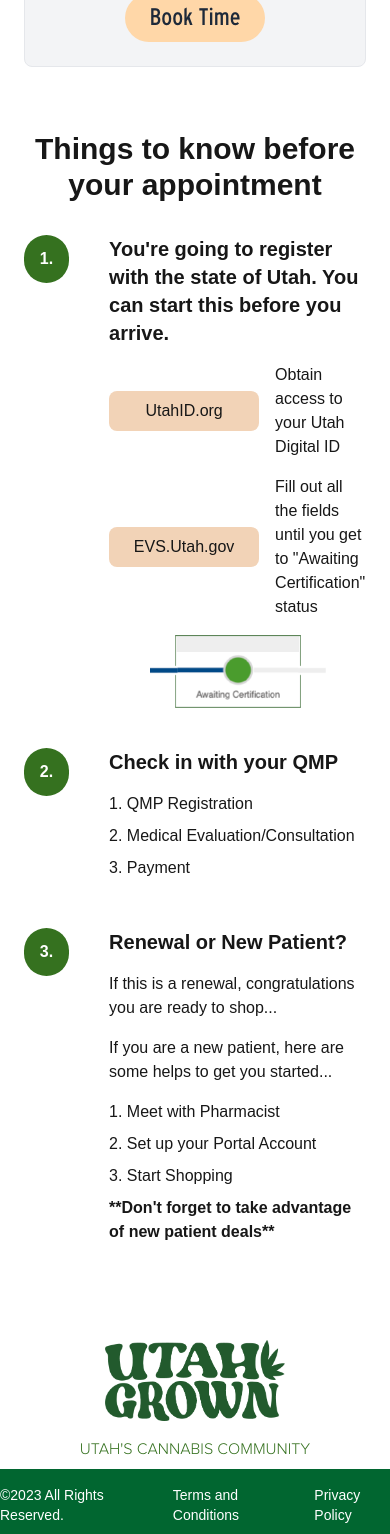
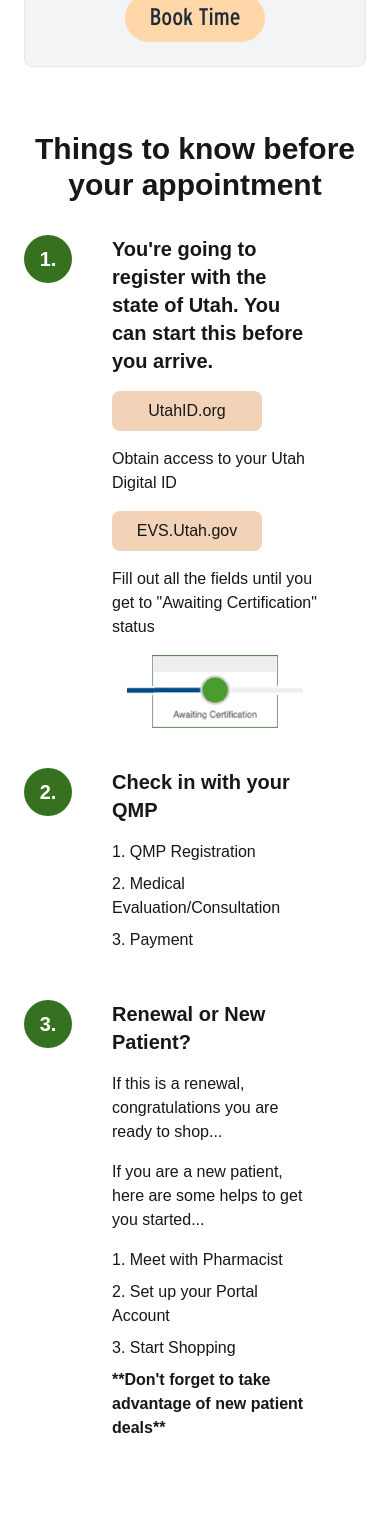
Before and after one commit to Diegopie/sapa-nextjs, a Next.js app: page / in a window 390 px wide. Shown: the part 1540-3074 px from the top of the page. Built offline with nearby package versions, Linux system fonts and the light colour scheme.

Commit message:
changed to jsx, fixed ts errors; mour mobile apotimizations

```diff
--- a/src/app/components/HpAppointmentList.jsx
+++ /dev/null
@@ -1,85 +0,0 @@
-import React from 'react';
-
-export default function HpAppointmentList() {
-  return (
-    <section role="region" aria-labelledby='appointment-header'>
-      <h2
-        id="appointment-header"
-        className="text-primary text-3xl font-bold mb-8 text-center"
-      >Things to know before your appointment</h2>
-
-      <ol className="list-none p-0 m-0">
-        {/* Step 1: Registration */}
-        <li className="mb-10 flex gap-10" aria-labelledby='listItem-01'>
-          <div className="bg-ug-green-two text-white w-12 h-12 md:w-20 md:h-20 rounded-full flex items-center justify-center text:xl md:text-2xl font-bold">
-            1.
-          </div>
-          <div className='w-4/5'>
-            <h3 id="listItem-01" className="text-xl font-bold text-primary mb-4">You're going to register with the state of Utah. You can start this before you arrive.</h3>
-
-            <div className="mb-4 flex flex-col gap-4">
-              <div className="flex items-center gap-4">
-                <div className="bg-[#f2d3b7] px-6 py-2 rounded-lg text-center min-w-[150px]">
-                  UtahID.org
-                </div>
-                <p>Obtain access to your Utah Digital ID</p>
-              </div>
-
-              <div className="flex items-center gap-4">
-                <div className="bg-[#f2d3b7] px-6 py-2 rounded-lg text-center min-w-[150px]">
-                  EVS.Utah.gov
-                </div>
-                <p>Fill out all the fields until you get to "Awaiting Certification" status</p>
-              </div>
-            </div>
-            <div className="w-full flex justify-center">
-              <img src="/images/AwaitingCert-Image@2x.png" alt="Awaiting Certification status" className="w-44" />
-            </div>
-          </div>
-        </li>
-        {/* Step 2: QMP Check-in */}
-        <li className="mb-10 flex gap-10" aria-labelledby='listItem-02'>
-          <div className="bg-ug-green-two text-white w-12 h-12 md:w-20 md:h-20 rounded-full flex items-center justify-center text:xl md:text-2xl font-bold">
-            2.
-          </div>
-          <div className='w-4/5'>
-            <h3 id="listItem-02" className="text-xl font-bold text-primary mb-4">Check in with your QMP</h3>
-
-            <ol className="list-none pl-0">
-              <li className="mb-2">1. QMP Registration</li>
-              <li className="mb-2">2. Medical Evaluation/Consultation</li>
-              <li className="mb-2">3. Payment</li>
-            </ol>
-          </div>
-        </li>
-
-        {/* Step 3: Renewal or New Patient */}
-        <li className="mb-10 flex gap-10" aria-labelledby='listItem-03'>
-          <div className="bg-ug-green-two text-white w-12 h-12 md:w-20 md:h-20 rounded-full flex items-center justify-center text:xl md:text-2xl font-bold">
-            3.
-          </div>
-          <div className='w-4/5'>
-            <h3 id="listItem-03" className="text-xl font-bold text-primary mb-4">Renewal or New Patient?</h3>
-
-            <div className="mb-4">
-              <p>If this is a renewal, congratulations you are ready to shop...</p>
-            </div>
-
-            <div className="mb-4">
-              <p>If you are a new patient, here are some helps to get you started...</p>
-            </div>
-            <div className='w-full flex justify-center'>
-              <ol className="list-none pl-0 mb-4">
-                <li className="mb-2">1. Meet with Pharmacist</li>
-                <li className="mb-2">2. Set up your Portal Account</li>
-                <li className="mb-2">3. Start Shopping</li>
-                <li className="font-bold">**Don't forget to take advantage of new patient deals**</li>
-              </ol>
-            </div>
-
-          </div>
-        </li>
-      </ol>
-    </section>
-  );
-};
--- /dev/null
+++ b/src/app/components/HpAppointmentList.tsx
@@ -0,0 +1,119 @@
+import React from "react";
+import Image from "next/image";
+
+export default function HpAppointmentList() {
+  return (
+    <section role="region" aria-labelledby="appointment-header">
+      <h2
+        id="appointment-header"
+        className="text-primary text-3xl font-bold mb-8 text-center"
+      >
+        Things to know before your appointment
+      </h2>
+
+      <ol className="list-none p-0 m-0">
+        {/* Step 1: Registration */}
+        <li className="mb-10 flex gap-10" aria-labelledby="listItem-01">
+          <div className="bg-ug-green-two text-white w-12 h-12 md:w-20 md:h-20 rounded-full flex items-center justify-center text-xl md:text-2xl font-bold">
+            1.
+          </div>
+          <div className="w-3/5 md:w-4/5 w-">
+            <h3
+              id="listItem-01"
+              className="text-xl font-bold text-primary mb-4"
+            >
+              You&apos;re going to register with the state of Utah. You can
+              start this before you arrive.
+            </h3>
+
+            <div className="mb-4 flex flex-col gap-4">
+              <div className="flex flex-wrap items-center gap-4">
+                <div className="bg-[#f2d3b7] px-6 py-2 rounded-lg text-center min-w-[150px]">
+                  UtahID.org
+                </div>
+                <p>Obtain access to your Utah Digital ID</p>
+              </div>
+
+              <div className="flex flex-wrap items-center gap-4">
+                <div className="bg-[#f2d3b7] px-6 py-2 rounded-lg text-center min-w-[150px]">
+                  EVS.Utah.gov
+                </div>
+                <p>
+                  Fill out all the fields until you get to &quot;Awaiting
+                  Certification&quot; status
+                </p>
+              </div>
+            </div>
+            <div className="w-full flex justify-center">
+              <Image
+                src="/images/AwaitingCert-Image@2x.png"
+                alt="Awaiting Certification status"
+                width={176}
+                height={176}
+                className="w-44"
+              />
+            </div>
+          </div>
+        </li>
+        {/* Step 2: QMP Check-in */}
+        <li className="mb-10 flex gap-10" aria-labelledby="listItem-02">
+          <div className="bg-ug-green-two text-white w-12 h-12 md:w-20 md:h-20 rounded-full flex items-center justify-center text-xl md:text-2xl font-bold">
+            2.
+          </div>
+          <div className="w-3/5 md:w-4/5">
+            <h3
+              id="listItem-02"
+              className="text-xl font-bold text-primary mb-4"
+            >
+              Check in with your QMP
+            </h3>
+
+            <ol className="list-none pl-0">
+              <li className="mb-2">1. QMP Registration</li>
+              <li className="mb-2">2. Medical Evaluation/Consultation</li>
+              <li className="mb-2">3. Payment</li>
+            </ol>
+          </div>
+        </li>
+
+        {/* Step 3: Renewal or New Patient */}
+        <li className="mb-10 flex gap-10" aria-labelledby="listItem-03">
+          <div className="bg-ug-green-two text-white w-12 h-12 md:w-20 md:h-20 rounded-full flex items-center justify-center text-xl md:text-2xl font-bold">
+            3.
+          </div>
+          <div className="w-3/5 md:w-4/5">
+            <h3
+              id="listItem-03"
+              className="text-xl font-bold text-primary mb-4"
+            >
+              Renewal or New Patient?
+            </h3>
+
+            <div className="mb-4">
+              <p>
+                If this is a renewal, congratulations you are ready to shop...
+              </p>
+            </div>
+
+            <div className="mb-4">
+              <p>
+                If you are a new patient, here are some helps to get you
+                started...
+              </p>
+            </div>
+            <div className="w-full flex justify-center">
+              <ol className="list-none pl-0 mb-4">
+                <li className="mb-2">1. Meet with Pharmacist</li>
+                <li className="mb-2">2. Set up your Portal Account</li>
+                <li className="mb-2">3. Start Shopping</li>
+                <li className="font-bold">
+                  **Don&apos;t forget to take advantage of new patient deals**
+                </li>
+              </ol>
+            </div>
+          </div>
+        </li>
+      </ol>
+    </section>
+  );
+}
```
